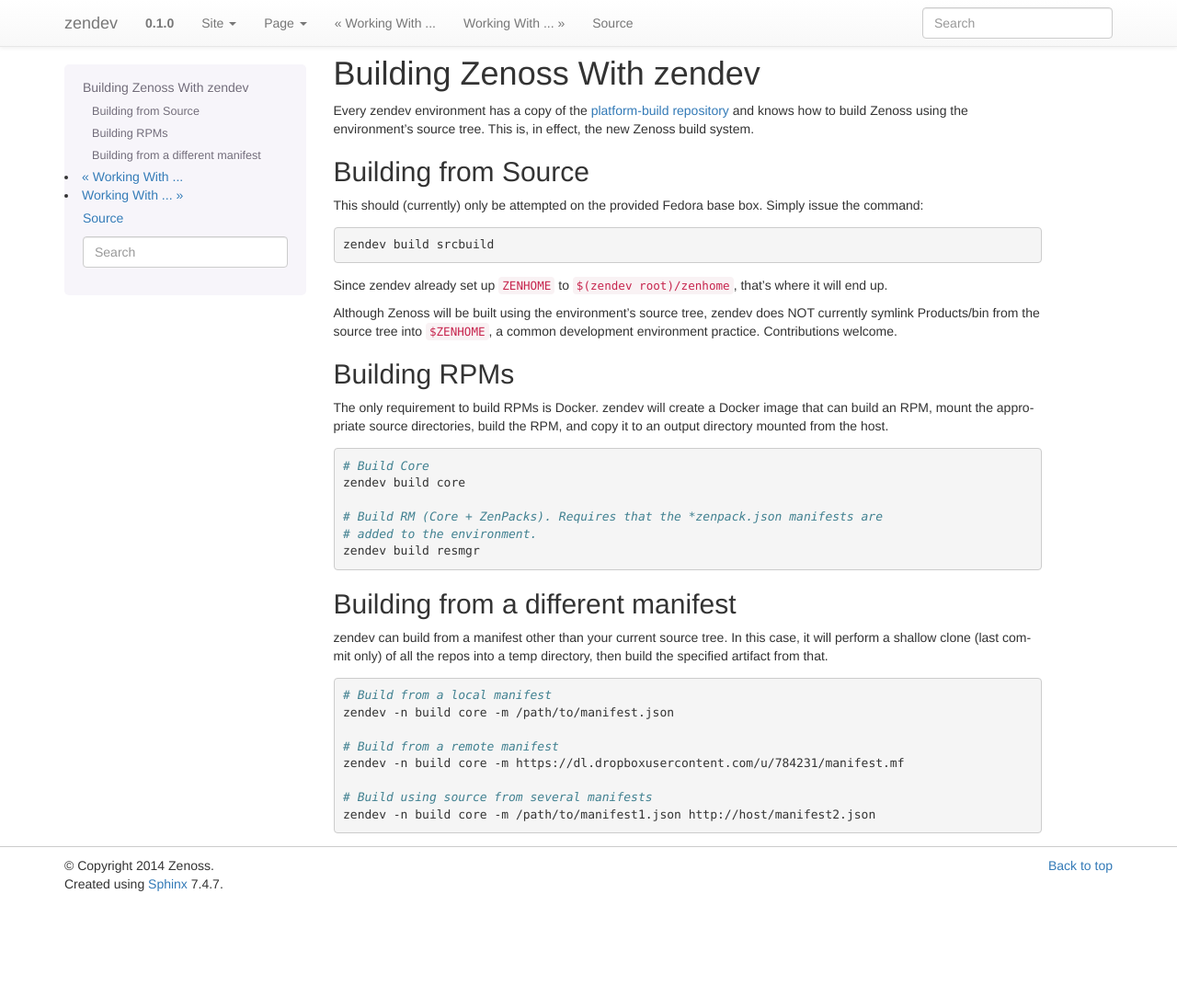
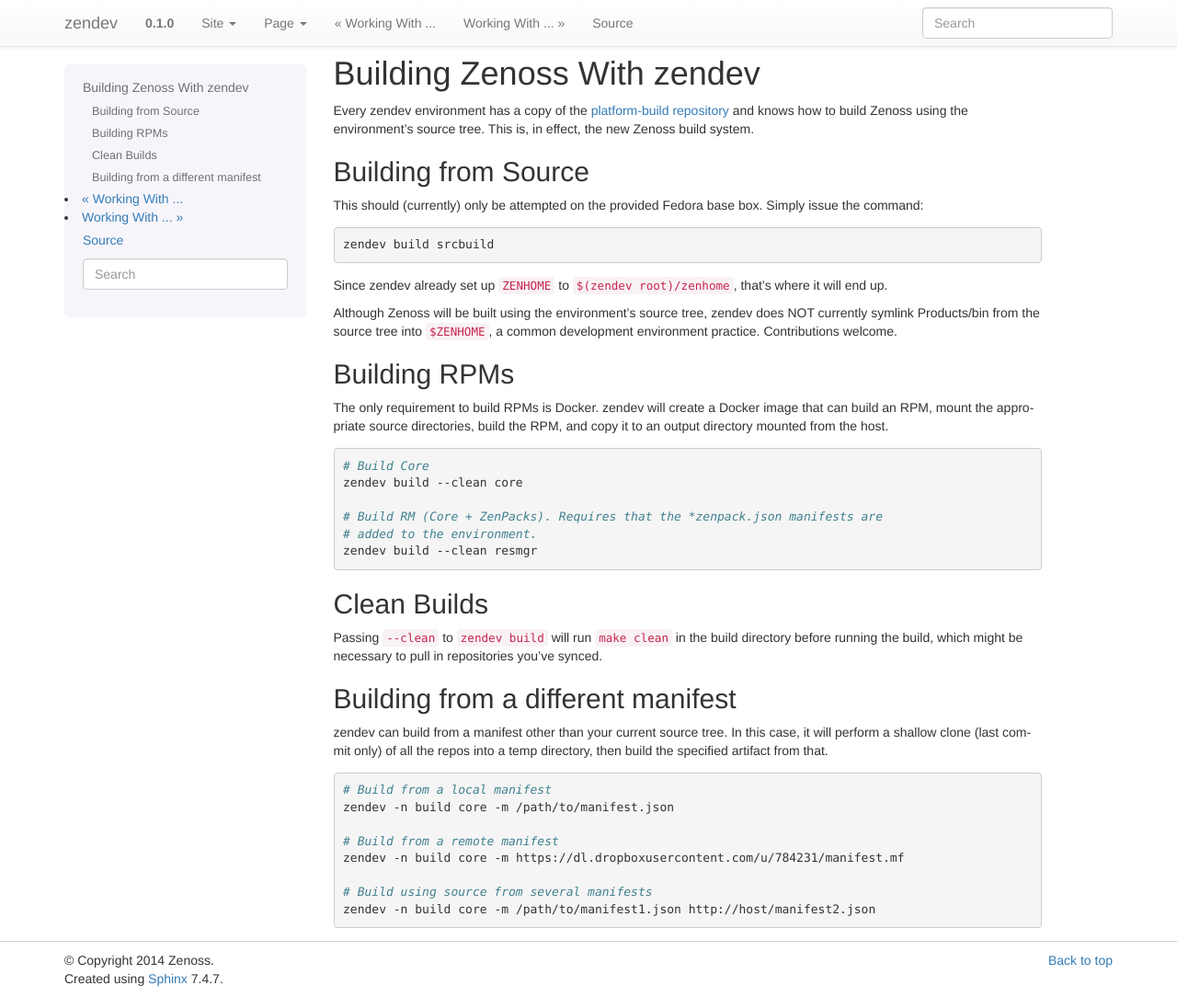
Before and after one commit to zenoss/zendev, a Sphinx documentation site: the page built from docs/build.rst, in a window 1280 px wide and 1084 px high. Shown: the whole window at 92% size. Built offline with Sphinx 7.4.7, drawn with Linux system fonts in a browser that asks for light colours.

Commit message:
Add some --clean docs

```diff
--- a/docs/build.rst
+++ b/docs/build.rst
@@ -30,11 +30,17 @@
 .. code-block:: bash
 
     # Build Core
-    zendev build core
+    zendev build --clean core
 
     # Build RM (Core + ZenPacks). Requires that the *zenpack.json manifests are
     # added to the environment.
-    zendev build resmgr
+    zendev build --clean resmgr
+
+Clean Builds
+============
+Passing ``--clean`` to ``zendev build`` will run ``make clean`` in the build
+directory before running the build, which might be necessary to pull in
+repositories you've synced.
 
 Building from a different manifest
 ==================================
```
